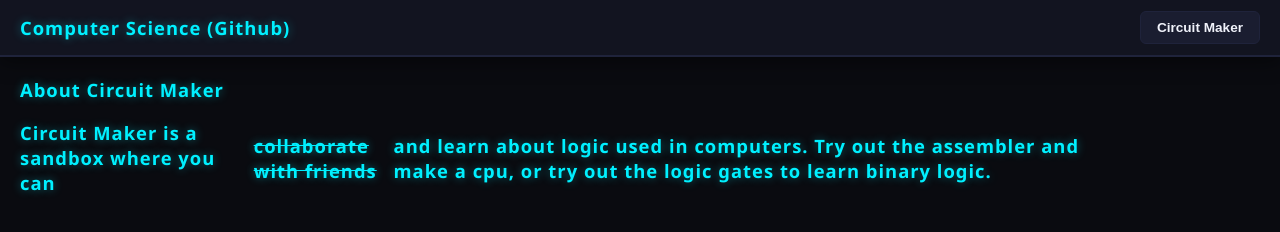
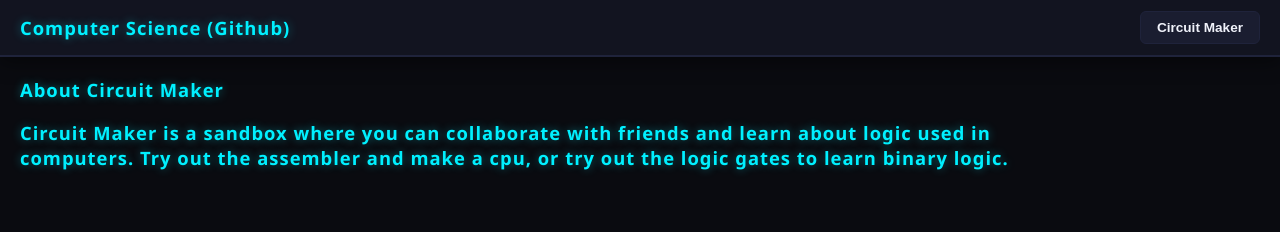
Before and after one commit to RoloCode2013/CS-EDU, a plain HTML site: page index.html in a window 1280 px wide. Drawn offline with Linux system fonts and the light colour scheme.

Commit message:
text changes

```diff
--- a/index.html
+++ b/index.html
@@ -21,7 +21,7 @@
 <div class="LearnAbout">
 <div class="circuit-maker-about">
     <h2 class="text" style="margin-left: 20px; margin-top: 20px;">About Circuit Maker</h2>
-    <p class="text" style="margin-left: 20px; padding-right: 200px;">Circuit Maker is a sandbox where you can <s> collaborate with friends</s> and
+    <p class="text" style="margin-left: 20px; padding-right: 200px;">Circuit Maker is a sandbox where you can collaborate with friends and
         learn about logic used in computers. Try out the assembler and make a cpu, or try out the logic gates
         to learn binary logic.
     </p>
```
